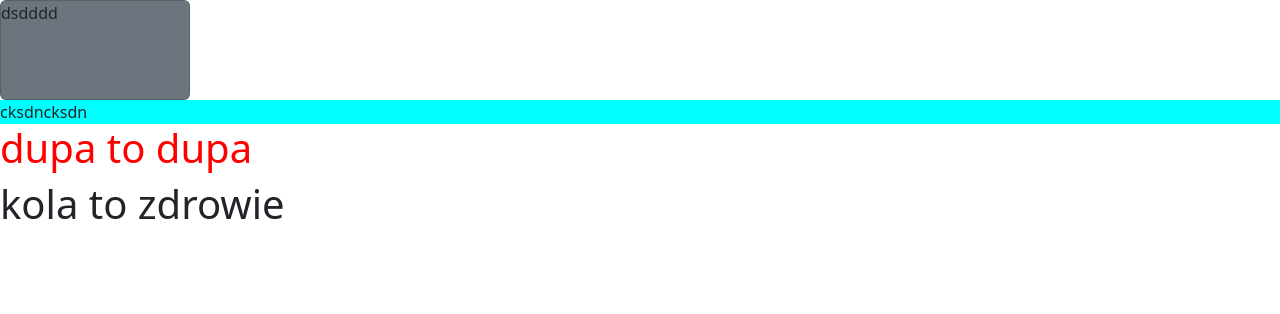
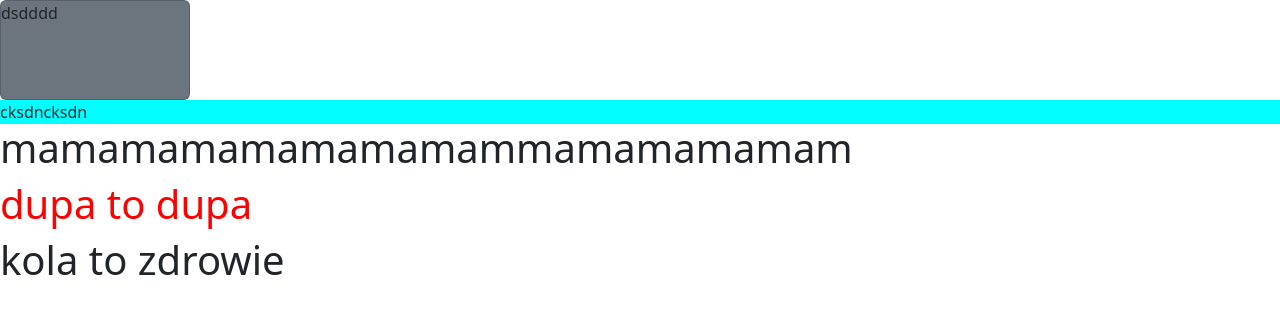
Before and after one commit to madaKaisutam/my_cv-public, a Django app: page / in a window 1280 px wide. Shown: the part 56-370 px from the top of the page. Run offline with Django 4.2, Linux system fonts and the light colour scheme; some libraries are stand-ins or nearby versions.

Commit message:
testUbuntu

```diff
--- a/templates/base.html
+++ b/templates/base.html
@@ -13,6 +13,7 @@
     {% include 'navbar.html' %}
     <div class="card bg-secondary" style="height: 100px; width: 190px;">dsdddd</div>
     <div class="mama">cksdncksdn</div>
+    <h1>mamamamamamamamammamamamamam</h1>
     {% block content %}
     {% endblock %}
 
```
